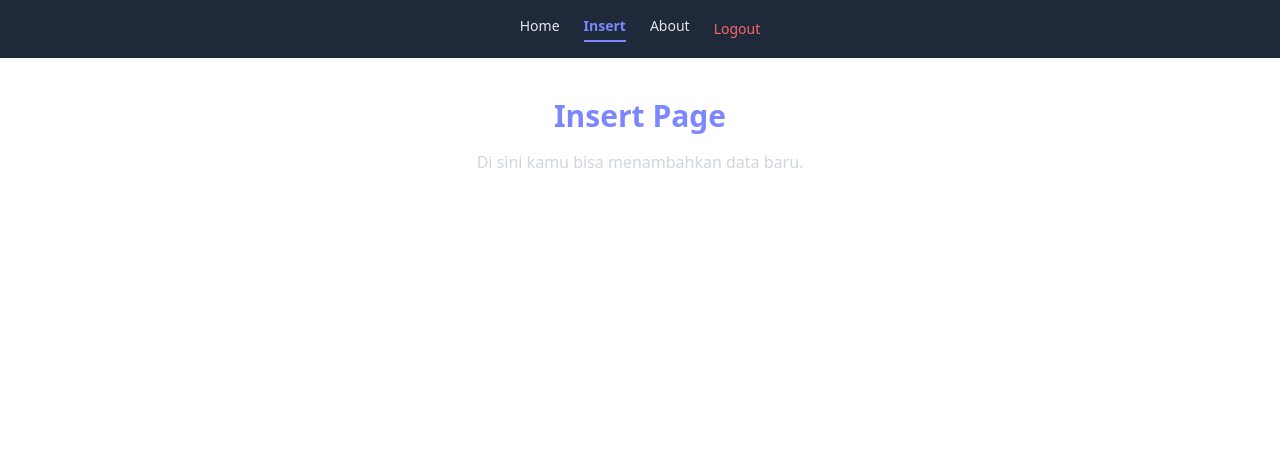
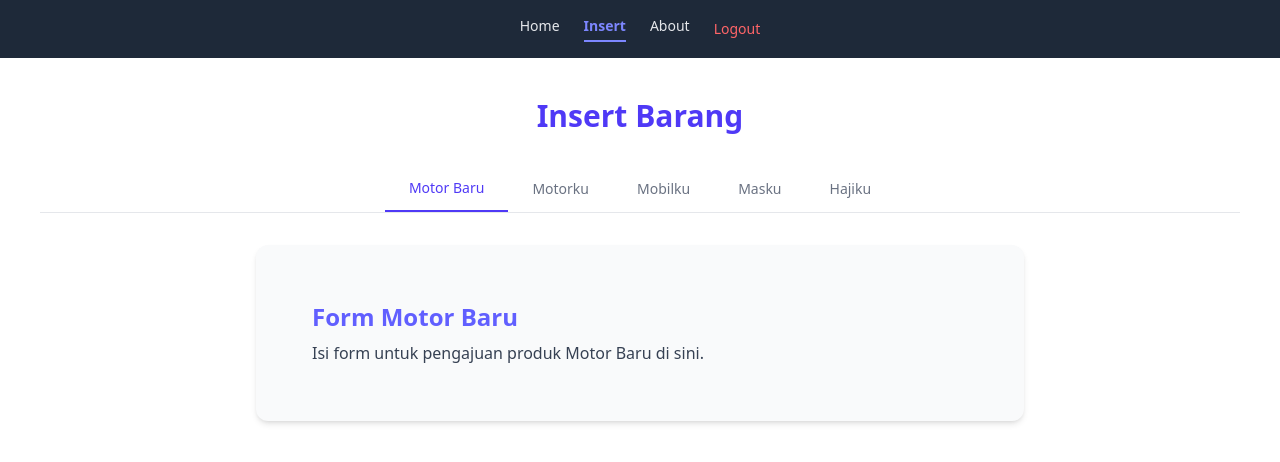
Before and after one commit to saepudinasep/stock_opname, a React (Vite) app: page /insert in a window 1280 px wide. Shown: the top 462 px of the page. Built offline with nearby package versions, Linux system fonts and the light colour scheme; sample sign-in values are in the browser's storage.

Commit message:
[UPDATE] Merubah Insert

```diff
--- a/src/pages/Insert.jsx
+++ b/src/pages/Insert.jsx
@@ -1,10 +1,88 @@
+import { useState } from "react";
+
 export default function Insert() {
+    const tabs = ["Motor Baru", "Motorku", "Mobilku", "Masku", "Hajiku"];
+    const [activeTab, setActiveTab] = useState("Motor Baru");
+
+    const renderContent = () => {
+        switch (activeTab) {
+            case "Motor Baru":
+                return (
+                    <div className="p-6 text-gray-700">
+                        <h2 className="text-2xl font-semibold mb-2 text-indigo-500">
+                            Form Motor Baru
+                        </h2>
+                        <p>Isi form untuk pengajuan produk Motor Baru di sini.</p>
+                    </div>
+                );
+            case "Motorku":
+                return (
+                    <div className="p-6 text-gray-700">
+                        <h2 className="text-2xl font-semibold mb-2 text-indigo-500">
+                            Form Motorku
+                        </h2>
+                        <p>Isi form untuk produk Motorku di sini.</p>
+                    </div>
+                );
+            case "Mobilku":
+                return (
+                    <div className="p-6 text-gray-700">
+                        <h2 className="text-2xl font-semibold mb-2 text-indigo-500">
+                            Form Mobilku
+                        </h2>
+                        <p>Isi form untuk produk Mobilku di sini.</p>
+                    </div>
+                );
+            case "Masku":
+                return (
+                    <div className="p-6 text-gray-700">
+                        <h2 className="text-2xl font-semibold mb-2 text-indigo-500">
+                            Form Masku
+                        </h2>
+                        <p>Isi form untuk produk Masku di sini.</p>
+                    </div>
+                );
+            case "Hajiku":
+                return (
+                    <div className="p-6 text-gray-700">
+                        <h2 className="text-2xl font-semibold mb-2 text-indigo-500">
+                            Form Hajiku
+                        </h2>
+                        <p>Isi form untuk produk Hajiku di sini.</p>
+                    </div>
+                );
+            default:
+                return null;
+        }
+    };
+
     return (
-        <div className="p-10 text-center">
-            <h1 className="text-3xl font-bold text-indigo-400">Insert Page</h1>
-            <p className="mt-4 text-gray-300">
-                Di sini kamu bisa menambahkan data baru.
-            </p>
+        <div className="bg-white min-h-screen p-10">
+            <h1 className="text-3xl font-bold text-indigo-600 text-center mb-8">
+                Insert Barang
+            </h1>
+
+            {/* TAB HEADER */}
+            <div className="flex justify-center mb-8 border-b border-gray-200">
+                {tabs.map((tab) => (
+                    <button
+                        key={tab}
+                        onClick={() => setActiveTab(tab)}
+                        className={`px-6 py-3 text-sm font-medium transition-all duration-200
+                            ${activeTab === tab
+                                ? "text-indigo-600 border-b-2 border-indigo-600"
+                                : "text-gray-500 hover:text-indigo-500"
+                            }`}
+                    >
+                        {tab}
+                    </button>
+                ))}
+            </div>
+
+            {/* TAB CONTENT */}
+            <div className="max-w-3xl mx-auto bg-gray-50 rounded-xl shadow-md p-8">
+                {renderContent()}
+            </div>
         </div>
     );
 }
```
